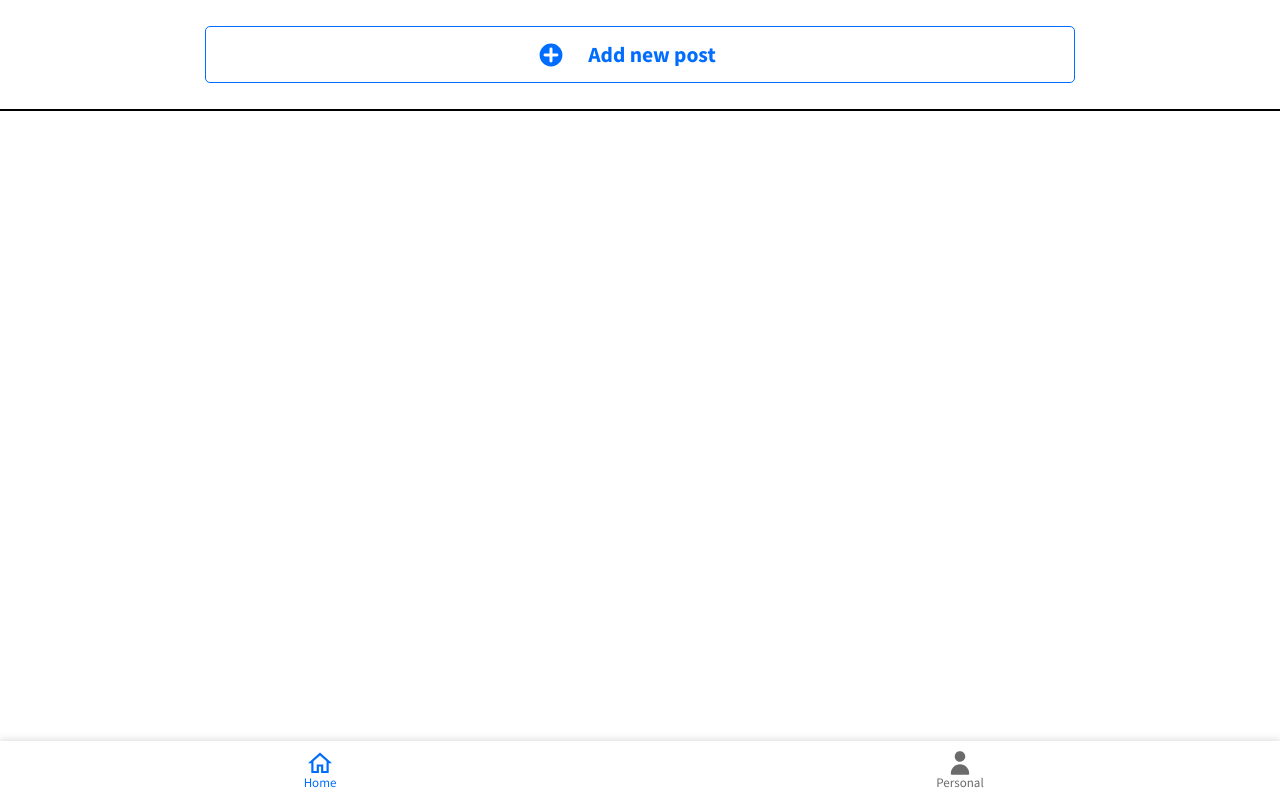
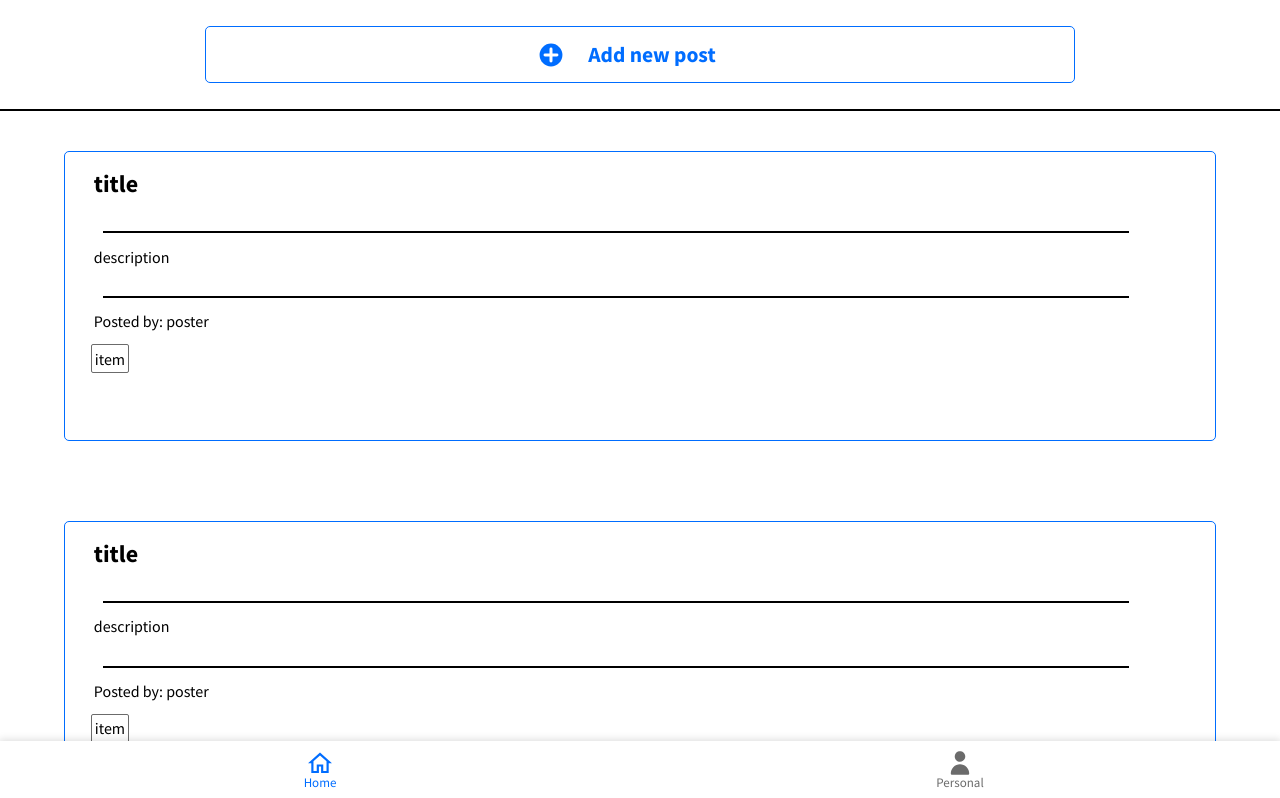
Before and after one commit to phuocphan09/g5-cs301-fall-21, a React (Create React App) app in the folder frontend/: page /HomePage in a window 1280 px wide. Shown: the top 798 px of the page. Built offline with nearby package versions, Linux system fonts and the light colour scheme; sample sign-in values are in the browser's storage.

Commit message:
added routing for home button on ViewPost

```diff
--- a/frontend/src/pages/Post/HomePage.js
+++ b/frontend/src/pages/Post/HomePage.js
@@ -29,6 +29,60 @@ const HomePage = () => {
             </AddInterest>
 
             <ColoredLine />
+
+            <PostBox>
+                <TextWrapper>
+                    <h1> title </h1>
+                    <line />
+                    <h2> description </h2>
+                    <line />
+                    <h2> Posted by: poster </h2>
+                </TextWrapper>
+
+                <InterestWrapper>
+                    {/* {interestList.map((item) => ( */}
+                    <InterestLabel>
+                        <h2> item </h2>
+                    </InterestLabel>
+                    {/* ))} */}
+                </InterestWrapper>
+            </PostBox>
+
+            <PostBox>
+                <TextWrapper>
+                    <h1> title </h1>
+                    <line />
+                    <h2> description </h2>
+                    <line />
+                    <h2> Posted by: poster </h2>
+                </TextWrapper>
+
+                <InterestWrapper>
+                    {/* {interestList.map((item) => ( */}
+                    <InterestLabel>
+                        <h2> item </h2>
+                    </InterestLabel>
+                    {/* ))} */}
+                </InterestWrapper>
+            </PostBox>
+
+            <PostBox>
+                <TextWrapper>
+                    <h1> title </h1>
+                    <line />
+                    <h2> description </h2>
+                    <line />
+                    <h2> Posted by: poster </h2>
+                </TextWrapper>
+
+                <InterestWrapper>
+                    {/* {interestList.map((item) => ( */}
+                    <InterestLabel>
+                        <h2> item </h2>
+                    </InterestLabel>
+                    {/* ))} */}
+                </InterestWrapper>
+            </PostBox>
 
             <Navigation>
                 <Home onClick={handleHome}> <RemoveIcon src={active_home} />
@@ -94,6 +148,104 @@ const ColoredLine = styled.div`
     background: #000000;
 `
 
+const InterestWrapper = styled.div`
+    display: flex;
+    flex-wrap:wrap;
+    flex-direction: row;
+    justify-content: left;
+    align-items: left;
+    inline-size: 90vw;
+    width: 90vw;
+    margin-right:1vw;
+    margin-left: 2vw;
+    margin-bottom: 5vw;
+`
+
+const InterestLabel = styled.div`
+    background-color: #FFFFFF;
+    box-sizing: border-box;
+    border-radius: 2px;
+    border: solid 1px #6B6B6B;
+    align-items: center;
+    justify-content: center;
+    margin-right: 0.2rem;
+    margin-bottom: 0.2rem;
+    overflow-wrap: break-word;
+
+
+    h2 {
+        font-family: 'Source Sans Pro';
+        color: #000000;
+        font-style: normal;
+        font-weight: normal;
+        font-size: 2vh;
+        text-align: left;
+        margin-left: 0.2rem;
+        margin-right: 0.2rem;
+        margin-top: 0.2rem;
+        margin-bottom: 0.2rem;
+        overflow-wrap: break-word;
+    }
+`
+
+const TextWrapper = styled.div`
+    display: flex;
+    flex-direction: column;
+    inline-size: 90vw;
+    width:90vw;
+    overflow-wrap: break-word;
+    margin-right: 1vw;
+    margin-left: 1vw;
+
+    h1 {
+        font-family: 'Source Sans Pro';
+        color: #000000;
+        font-style: normal;
+        font-weight: bold;
+        font-size: 3vh;
+        text-align: left;
+        margin-left: 1rem;
+        margin-right: 1rem;
+        overflow-wrap: break-word;
+    }
+
+    h2 {
+        font-family: 'Source Sans Pro';
+        color: #000000;
+        font-style: normal;
+        font-weight: normal;
+        font-size: 2vh;
+        text-align: left;
+        margin-left: 1rem;
+        margin-right: 1rem;
+        overflow-wrap: break-word;
+    }
+
+    line {
+        position: relative;
+        width: 80vw;
+        margin-top: 2vh;
+        margin-left: 2vw;
+        border: 0.5px solid #000000;
+        background: #000000;
+    }
+`
+
+const PostBox = styled.div`
+    background-color: #FFFFFF;
+    box-sizing: border-box;
+    border-radius: 5px;
+    border: solid 1px #006DFF;
+    margin-top: 5vh;
+    margin-bottom: 5vh;
+    margin-left: 5vw;
+    margin-right: 5vw;
+    inline-size: 90vw;
+    width: 90vw;
+    overflow-wrap: break-word;
+
+`;
+
 const Navigation = styled.div`
     display: flex;
     flex-direction: row;
--- a/frontend/src/pages/Post/ViewPost.js
+++ b/frontend/src/pages/Post/ViewPost.js
@@ -38,7 +38,7 @@ const ViewPost = () => {
                     <h4> Uh oh... <br /> Post not found :( </h4>
                 </DashedBox>
 
-                <BackContainer>
+                <BackContainer onClick={handleHome}>
                     <text> Back to homepage </text>
                 </BackContainer>
             </Container>
@@ -62,7 +62,6 @@ const ViewPost = () => {
                             </InterestLabel>
                         ))}
                     </InterestWrapper>
-
                 </PostBox>
 
                 <BackContainer onClick={handleHome}>
```
